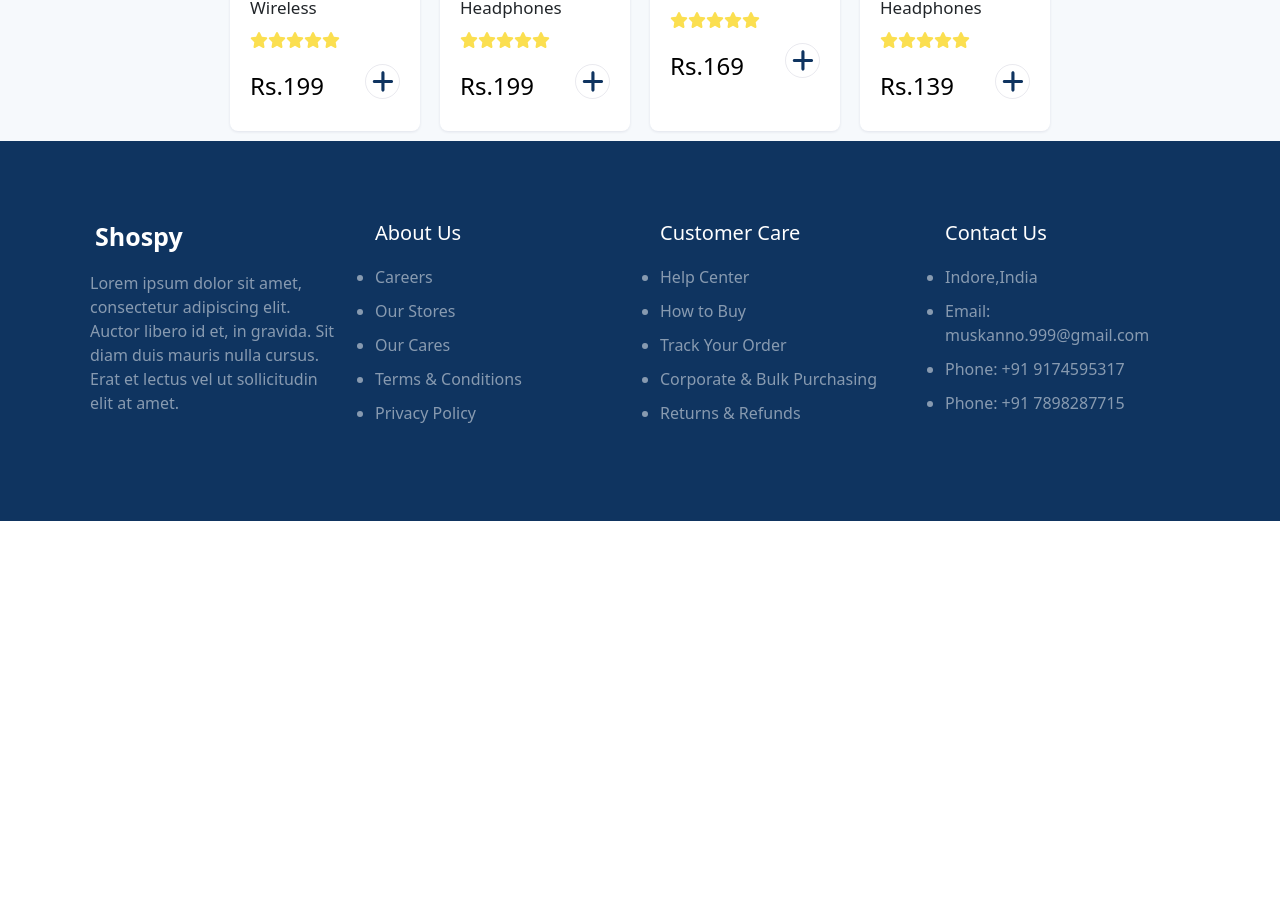
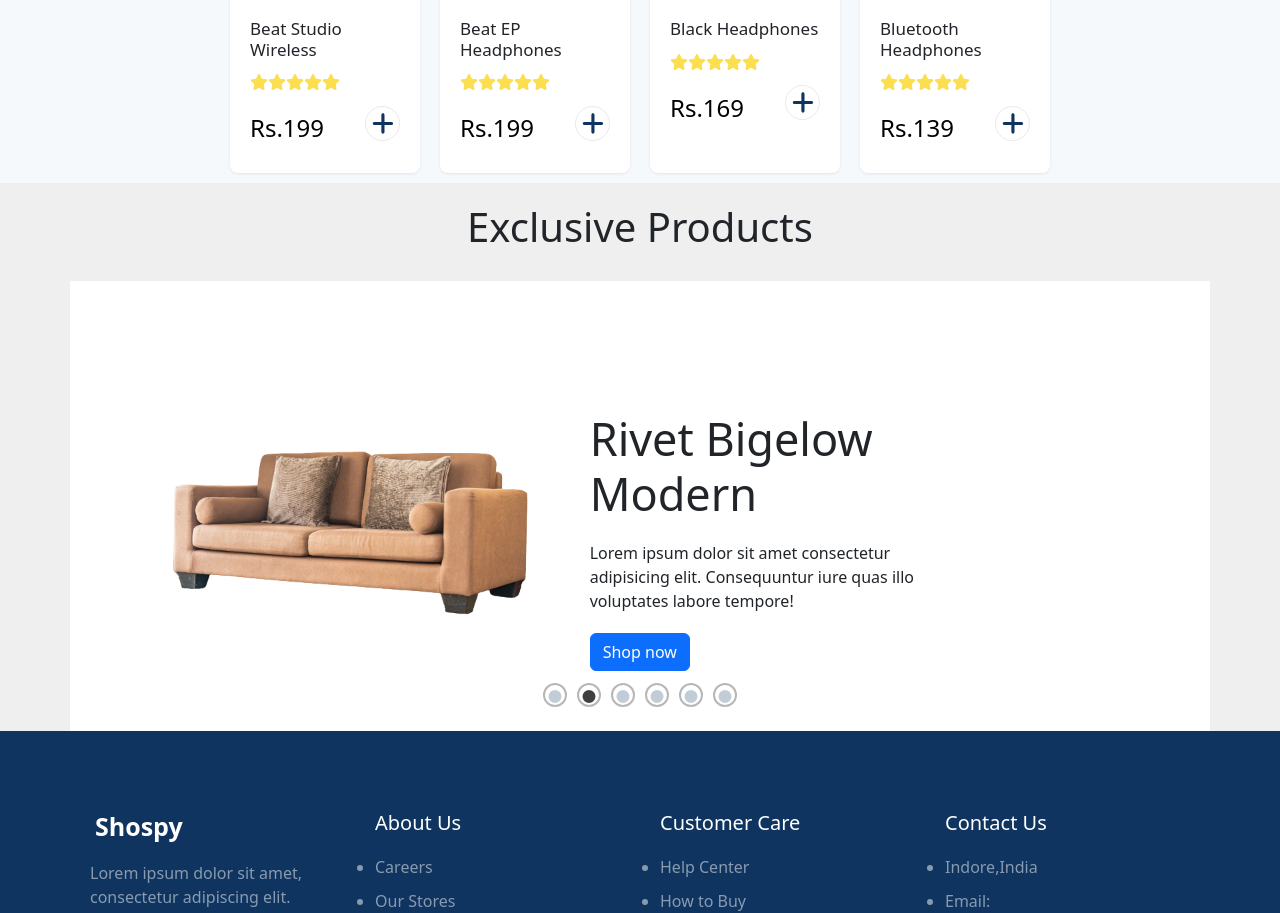
Before and after one commit to Sandy712/Ecommerce_website, a React (Create React App) app: page / in a window 1280 px wide. Shown: the part 1622-2535 px from the top of the page. Before the commit the page ends 2143 px from the top, so only its background shows below. Built offline with nearby package versions, Linux system fonts and the light colour scheme.

Commit message:
feat Exclusive page

```diff
--- a/src/component/Exclusive.js
+++ b/src/component/Exclusive.js
@@ -1,28 +1,42 @@
-import React from 'react';
-import logo from './images/img2.jpg';
+import React from "react";
+import Slider from "react-slick";
+import "slick-carousel/slick/slick.css";
+import "slick-carousel/slick/slick-theme.css";
+import { Container } from "react-bootstrap";
+import { discoutProducts } from "../utlis/product";
+import Exclusivefor from "./Exclusivefor";
 
-const Companies = () => {
-  return (
-    <div>
-      <div className="offer">
-            <div className="small-container">
-                <div className="row">
-                    <div className="col-2">
-                        <img src={logo} alt="" className="offer-img"/>
-                    </div>
-                    <div className="col-2 content">
-                        <p>exclusively available on redstore</p>
-                        <h1>smart band 4</h1>
-                        <small>Lorem ipsum dolor, sit amet consectetur adipisicing elit. Non dolores quam impedit
-                            obcaecati adipisci aspernatur earum, neque sunt eos nulla!</small>
-                        <a href="/" className="btn">Buy Now! &#8594;</a>
-                    </div>
-                </div>
-            </div>
-        </div>
-    </div>
+
+
+export default function Exclusive() {
+    const settings = {
+        nav: false,
+        dots: true,
+        infinite: true, // Loop the carousel
+        autoplay: true, // Autoplay the carousel
+        speed: 1000, // Delay between slides in milliseconds
+        slidesToShow: 1, // Number of slides to show at once
+        slidesToScroll: 1, // Number of slides to scroll at once
+
+    };
+    return (
+        <section className="homeSlide">
+            <Container>
+                <Slider {...settings}>
+                    {discoutProducts.map((value,index)=>{
+                        return(
+                            <Exclusivefor
+                            key={index}
+                            productName={value.productName}
+                            imgUrl={value.imgUrl}
+                            shortDesc={value.shortDesc}
+                            />
+                        )
+                    })}
+                </Slider>
+            </Container>
+        </section>
+
 
   )
 }
-
-export default Companies
--- /dev/null
+++ b/src/component/Exclusivefor.jsx
@@ -0,0 +1,21 @@
+import React from "react";
+import {Col,Row,Container} from "react-bootstrap";
+import "./Sliderformatcss.css";
+
+
+export default function Exclusivefor({productName,shortDesc,imgUrl}) {
+  return (
+    <Container className="box">
+      <Row>
+        <Col md={5}>
+          <img className="img " src={imgUrl} alt="#" />
+        </Col>
+        <Col md={5}>
+          <h1 className="mx-4">{productName}</h1>
+          <p className="mx-4">{shortDesc}</p>
+          <button className="btn btn-primary mx-4">Shop now</button>
+        </Col>
+      </Row>
+    </Container>
+  );
+}
--- a/src/component/Home.jsx
+++ b/src/component/Home.jsx
@@ -1,20 +1,36 @@
 import React from 'react'
-import { Fragment, useContext } from "react"
+import { Fragment, useContext, useEffect } from "react"
 import { DataContainer } from "../App"
 import Mainslider from './Mainslider'
 import Section from './Section'
+import Exclusive from './Exclusive'
 import { products } from '../utlis/product'
+import { Container, Row } from 'react-bootstrap'
 
 
 export default function Home() {
-  const {addtoCart}=useContext(DataContainer);
+  const { addtoCart } = useContext(DataContainer);
   const TopProducts = products.filter(item => (item.avgRating > 4.5) && (item.category === "mobile" || item.category === "chair" || item.category === "wireless"));
+  // const discountpro=discoutProducts.filter(item=>(item.discount>=10));
+  useEffect(() => {
+    window.scrollTo(0, 0);
+  }, [])
 
 
   return (
     <Fragment>
-      <Mainslider/>
-      <Section title="Top Product" bgColor="#f6f9fc" productItems={TopProducts} addtoCart={addtoCart}/>
+      <Mainslider />
+      <Section title="Top Product" bgColor="#f6f9fc" productItems={TopProducts} addtoCart={addtoCart} />
+      <section style={{backgroundColor:"ButtonShadow"}}>
+        <Container>
+          <div className='heading'>
+            <h1>Exclusive Products</h1>
+          </div>
+          <Row style={{backgroundColor:"white"}}>
+            <Exclusive />
+          </Row>
+        </Container>
+      </section>
     </Fragment>
   )
 }
--- a/src/index.css
+++ b/src/index.css
@@ -11,3 +11,16 @@ code {
   font-family: source-code-pro, Menlo, Monaco, Consolas, 'Courier New',
     monospace;
 }
+
+.heading {
+  display: flex;
+  align-items: center;
+  gap: 10px;
+}
+
+
+.heading h1 {
+  width: fit-content;
+  text-align: center;
+  margin: 20px auto 30px !important;
+}
```
